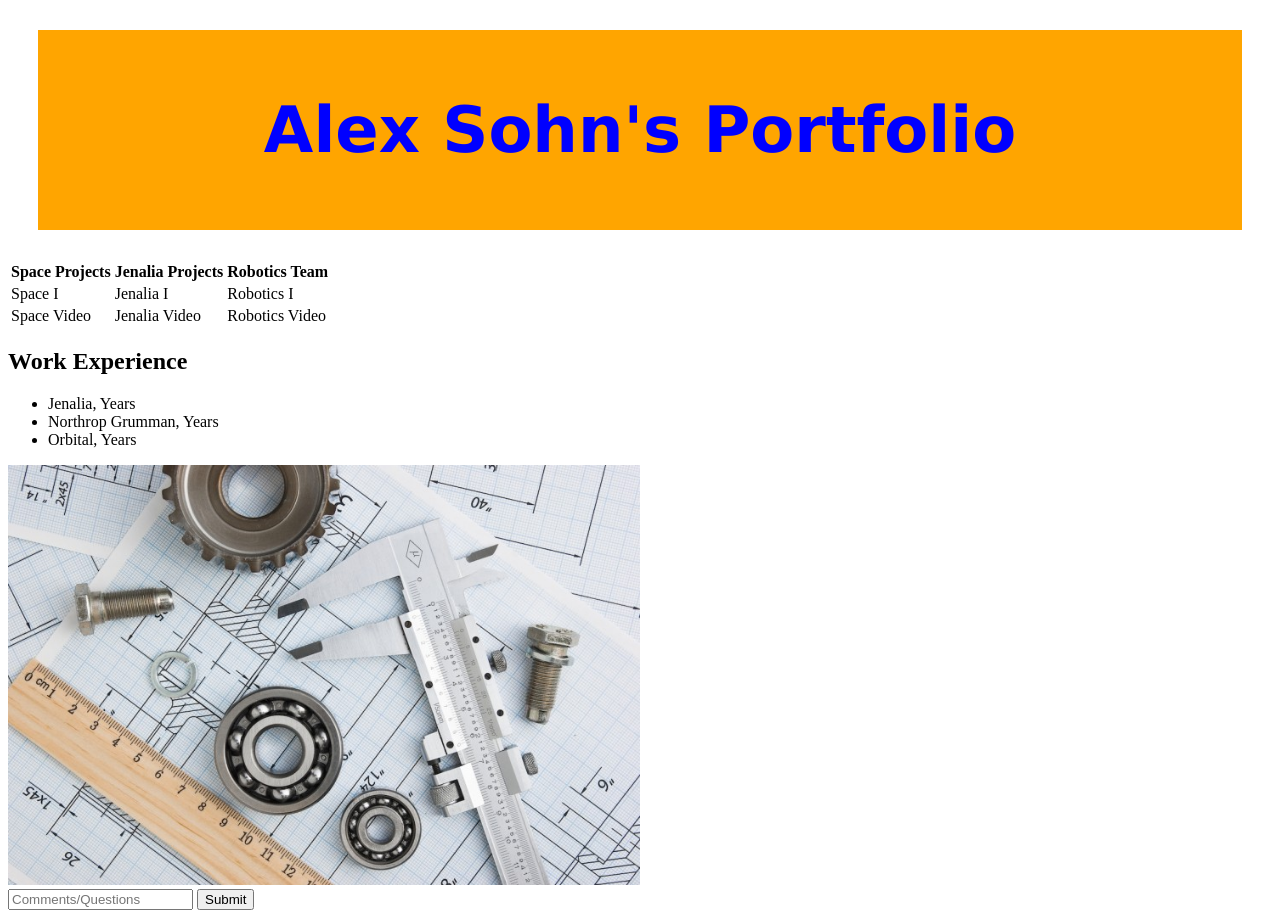
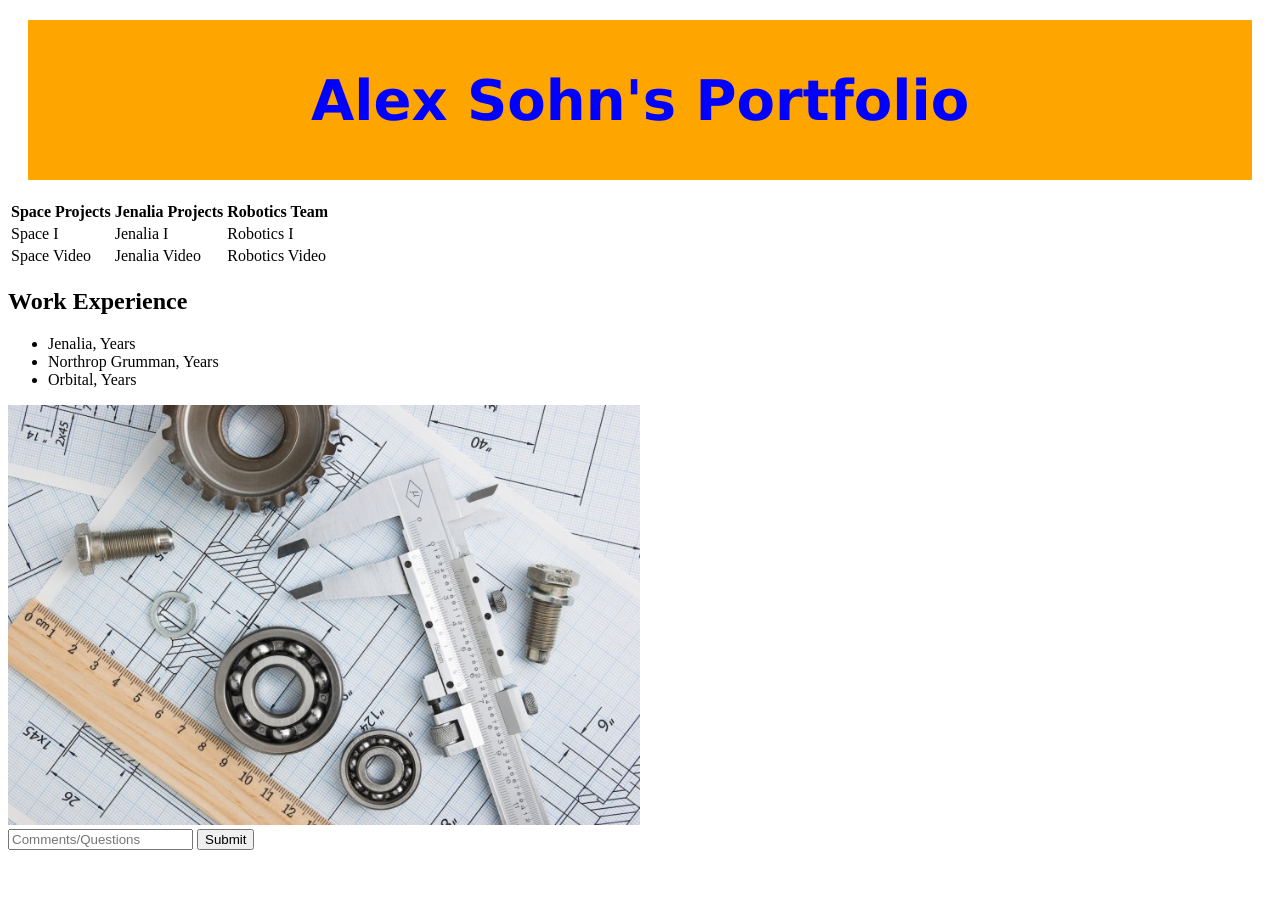
Before and after one commit to chsohn15/AlexSohnPortfolio, a plain HTML site: page index.html in a window 1280 px wide. After the commit the page ends 858 px from the top, so only its background shows below. Drawn offline with Linux system fonts and the light colour scheme; files whose address does not match are found by name.

Commit message:
Change font and margin

```diff
--- a/index.html
+++ b/index.html
@@ -7,11 +7,11 @@
                 color:blue;
                 text-align:center;
                 background-color: orange;
-                margin: 30px;
-                padding: 20px;
+                margin: 20px;
+                padding: 10px;
                 font-family:'Lucida Sans', 'Lucida Sans Regular', 'Lucida Grande', 'Lucida Sans Unicode', Geneva, Verdana, sans-serif;
                 font-weight: bold;
-                font-size: 32px;
+                font-size: 28px;
             }
         </style>
     </head>
```
